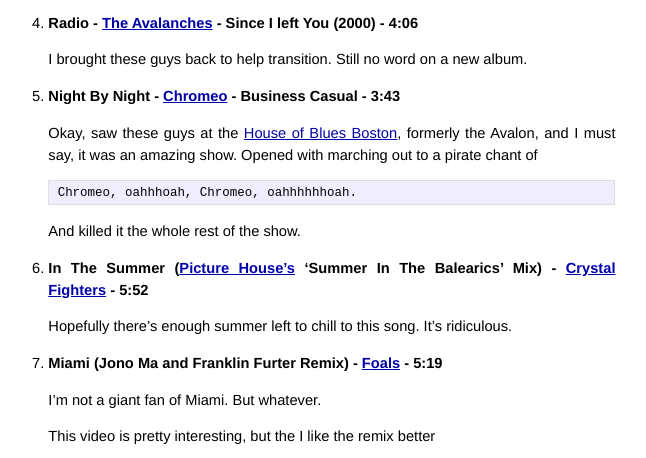
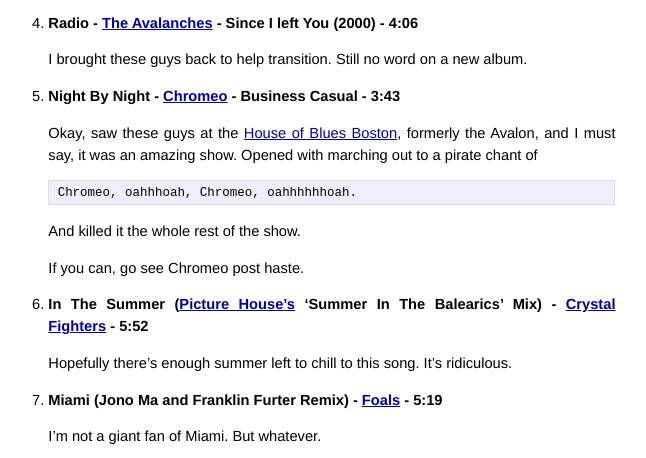
Before and after one commit to grinner/grinner.github.com, a Jekyll site: the page built from _posts/2011-07-24-mix-of-the-year-2010.md, in a window 1280 px wide and 900 px high, scrolled down 1573 px, cut to the strip 0-458 px from the top of the window. Shown: the whole strip, without its empty margins (318-964 px from the left). Built offline with Jekyll 4.4.1, drawn with Linux system fonts in a browser that asks for light colours; Markdown is read by kramdown in place of the engine named in the settings.

Commit message:
update width

```diff
--- a/_posts/2011-07-24-mix-of-the-year-2010.md
+++ b/_posts/2011-07-24-mix-of-the-year-2010.md
@@ -64,7 +64,7 @@
     <iframe src="http://player.vimeo.com/video/7983999?title=0&amp;byline=0&amp;portrait=0" width="400" height="225" frameborder="0"></iframe>
     </div></div></div>
 
-
+    If you can, go see Chromeo post haste.
 
 6.  **In The Summer ([Picture House's](http://soundcloud.com/picture-house/) 'Summer In The Balearics' Mix) - [Crystal Fighters](http://crystalfighters.com/) - 5:52**
 
```
